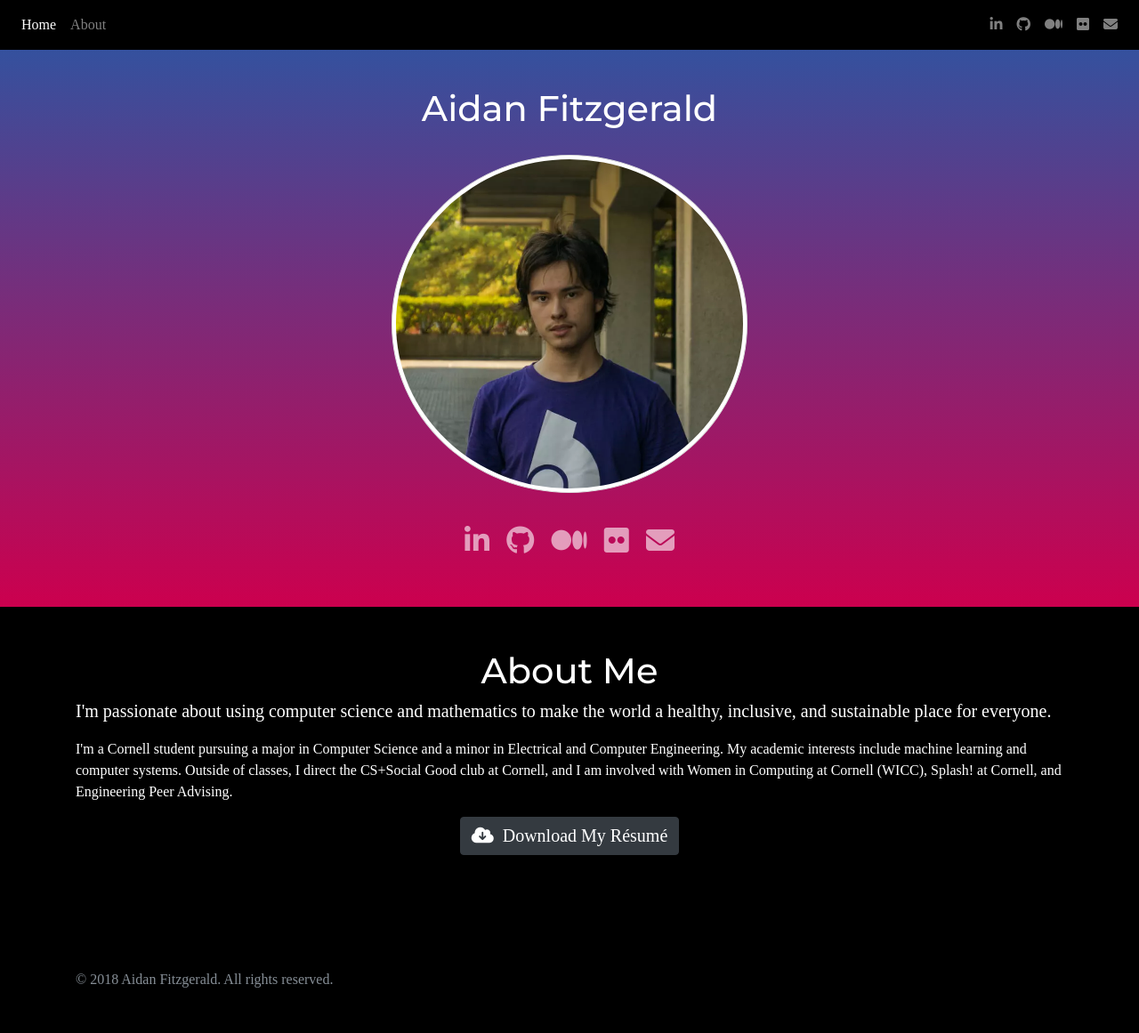
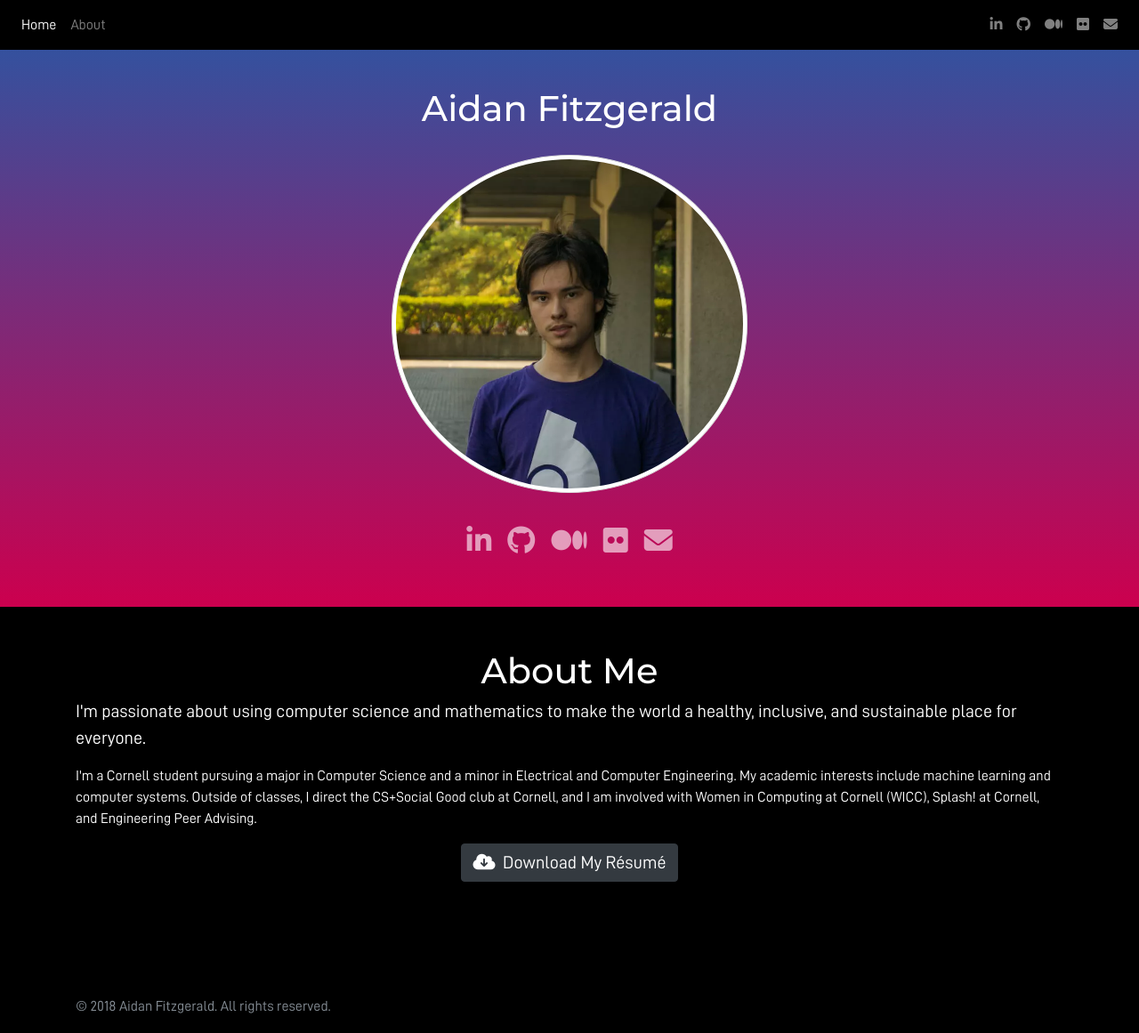
Before and after one commit to aidan-fitz/aidan-fitz.com, a Jekyll site: the page built from index.md, in a window 1280 px wide and 1161 px high. Shown: the whole window at 89% size. Built offline with Jekyll 4.4.1, drawn with Linux system fonts in a browser that asks for light colours; nearby versions of some CDN libraries.

Commit message:
Add ttf and woff fonts

```diff
--- a/css/style.scss
+++ b/css/style.scss
@@ -1,11 +1,16 @@
 ---
 ---
 // Change this Google Fonts import as necessary
-@import url('https://fonts.googleapis.com/css?family=Montserrat:300,400,500');
+@import url('https://fonts.googleapis.com/css?family=Montserrat:500');
 
 @font-face {
   font-family: "D-DIN";
-  src: url('/fonts/D-DIN.otf') format("otf");
+  src: url('/fonts/D-DIN.woff2') format('woff2'),
+       url('/fonts/D-DIN.woff') format('woff'),
+       url('/fonts/D-DIN.otf') format('opentype'),
+       url('/fonts/D-DIN.ttf') format('truetype');
+  font-weight: normal;
+  font-style: normal;
 }
 
 nav {
@@ -22,11 +27,11 @@ nav a.nav-link:active {
 
 body {
   background-color: black;
-  font-family: "D-DIN"; // play around with this
+  font-family: "D-DIN", sans-serif; // play around with this
 }
 
 h1, h2 {
-  font-family: "Montserrat";
+  font-family: "Montserrat", sans-serif;
 }
 
 .social {
```
Also changed, not shown: fonts/D-DIN.ttf (added), fonts/D-DIN.woff (added), fonts/D-DIN.woff2 (added).
